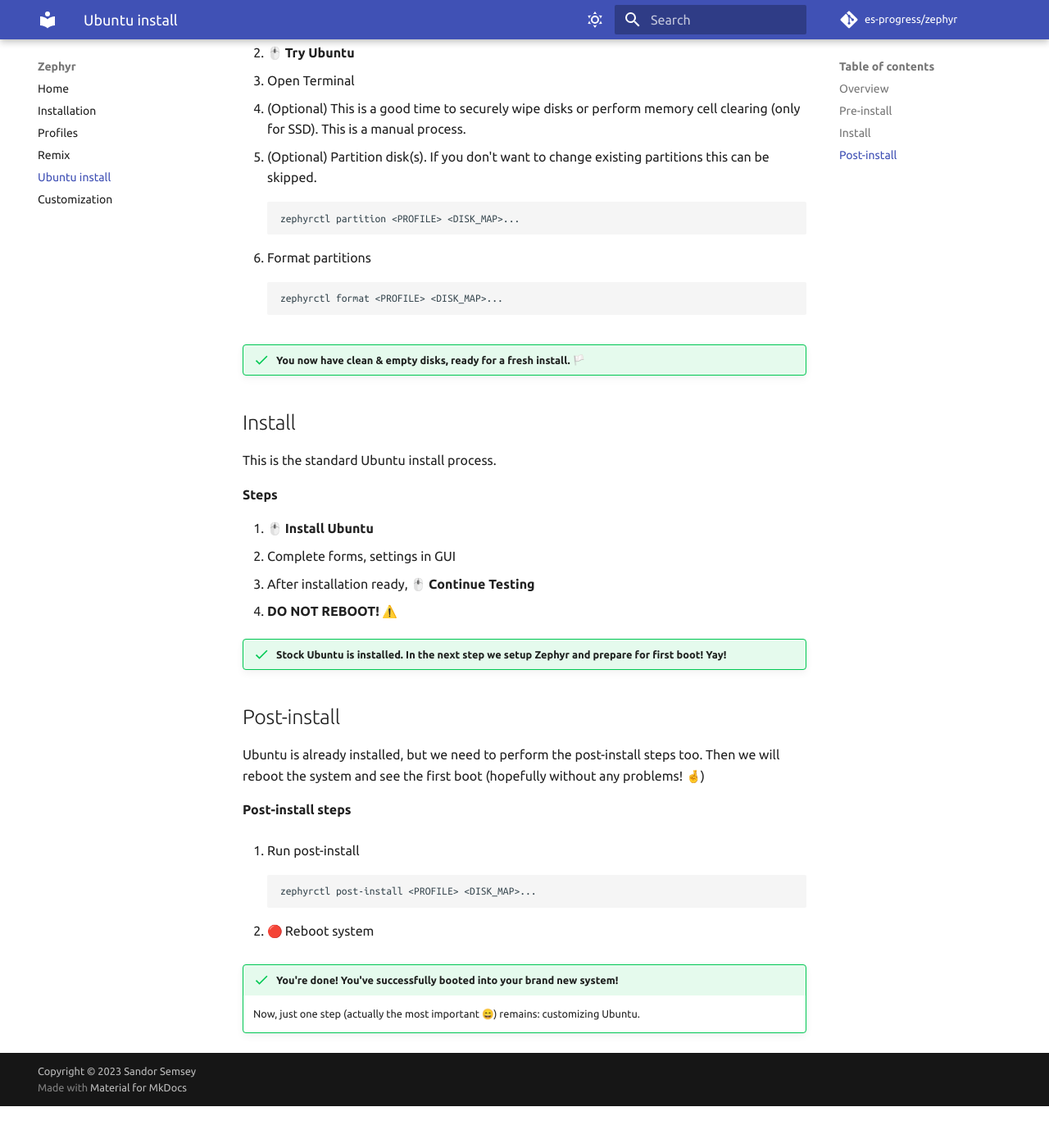
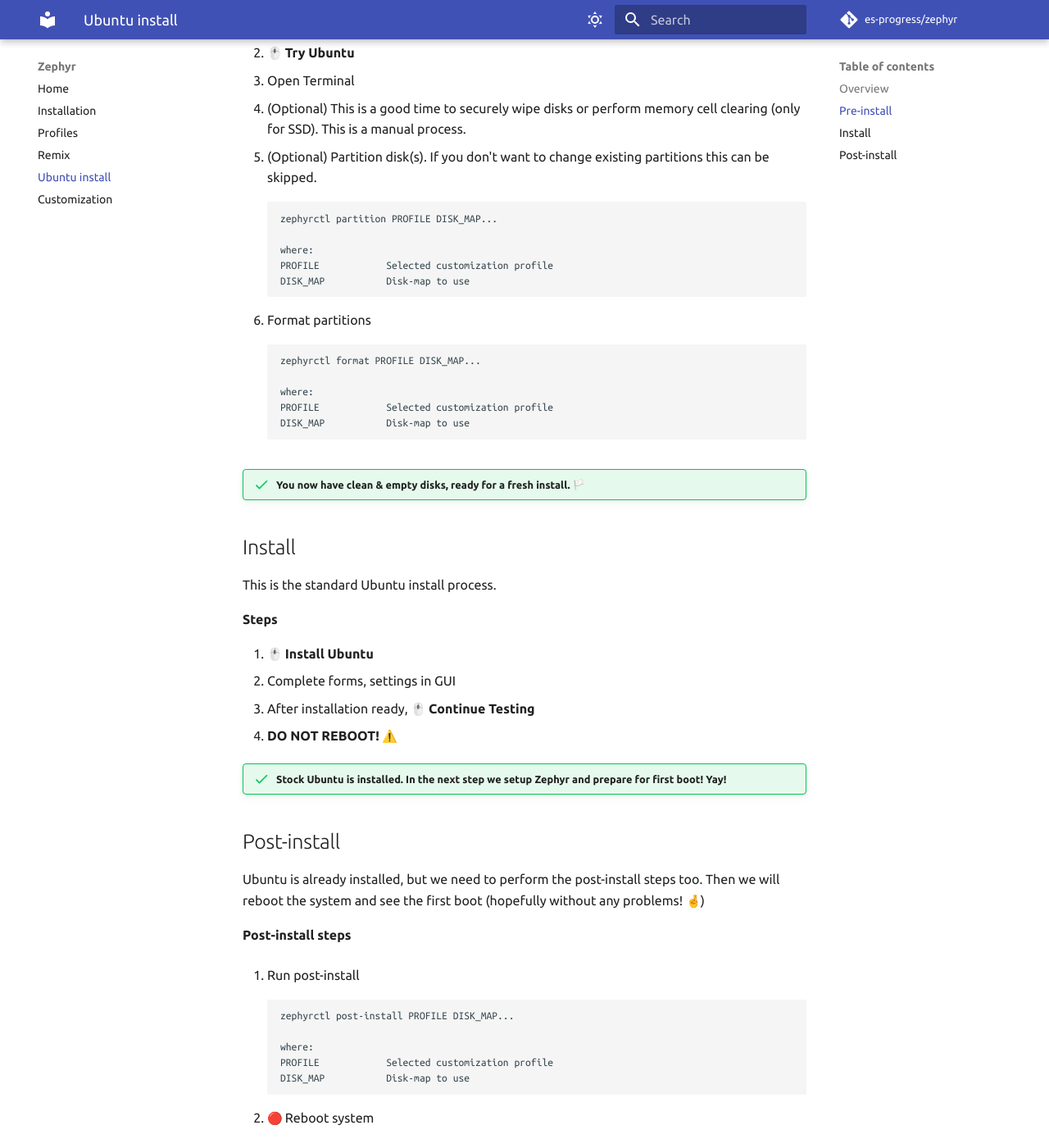
Before and after one commit to es-progress/zephyr, an MkDocs documentation site: the page built from docs/ubuntu.md, in a window 1280 px wide and 1400 px high, scrolled down 1038 px. Shown: the whole window at 82% size. Built offline with MkDocs 1.6.1 and Material for MkDocs 9.7.7, drawn with Linux system fonts in a browser that asks for light colours; emoji names are drawn with the system emoji font; comment, search, counter and statistics services are not loaded; before the commit the page ends 2387 px from its top, so only the background shows below that.

Commit message:
docs: remove <> around variables

````diff
--- a/docs/ubuntu.md
+++ b/docs/ubuntu.md
@@ -37,12 +37,23 @@ At the end of this phase the actual install is not yet started, however the disk
 1. Open Terminal
 1. (Optional) This is a good time to securely wipe disks or perform memory cell clearing (only for SSD). This is a manual process.
 1. (Optional) Partition disk(s). If you don't want to change existing partitions this can be skipped.
+
     ```
-    zephyrctl partition <PROFILE> <DISK_MAP>...
+    zephyrctl partition PROFILE DISK_MAP...
+
+    where:
+    PROFILE            Selected customization profile
+    DISK_MAP           Disk-map to use
     ```
+
 1. Format partitions
+
     ```
-    zephyrctl format <PROFILE> <DISK_MAP>...
+    zephyrctl format PROFILE DISK_MAP...
+
+    where:
+    PROFILE            Selected customization profile
+    DISK_MAP           Disk-map to use
     ```
 
 !!! success "You now have clean & empty disks, ready for a fresh install. :white_flag:"
@@ -70,7 +81,11 @@ Then we will reboot the system and see the first boot (hopefully without any pro
 1.  Run post-install
 
     ```
-    zephyrctl post-install <PROFILE> <DISK_MAP>...
+    zephyrctl post-install PROFILE DISK_MAP...
+
+    where:
+    PROFILE            Selected customization profile
+    DISK_MAP           Disk-map to use
     ```
 
 1.  :red_circle: Reboot system
````
Also changed, not shown: docs/customize.md (+4 -2 lines).
